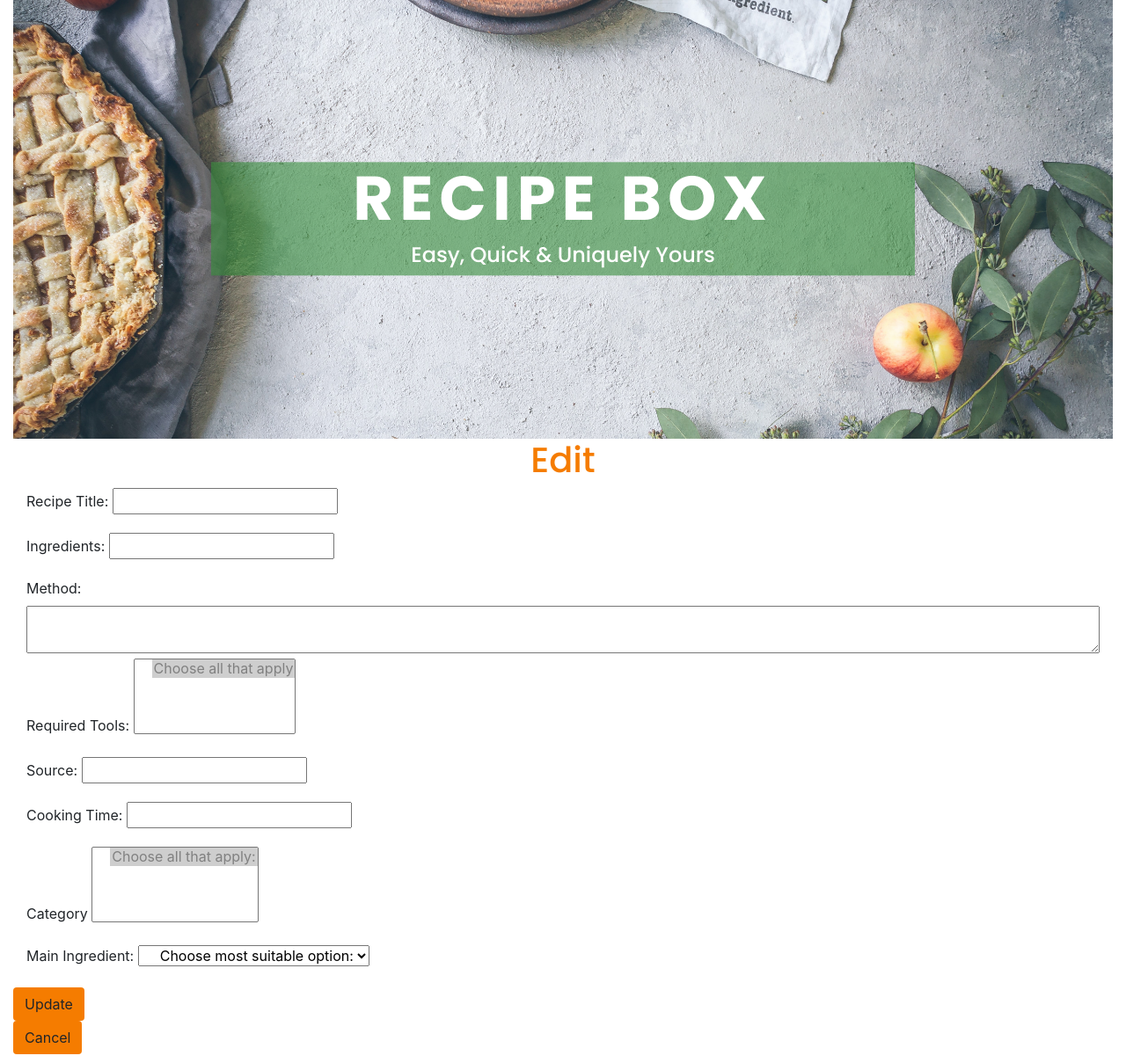
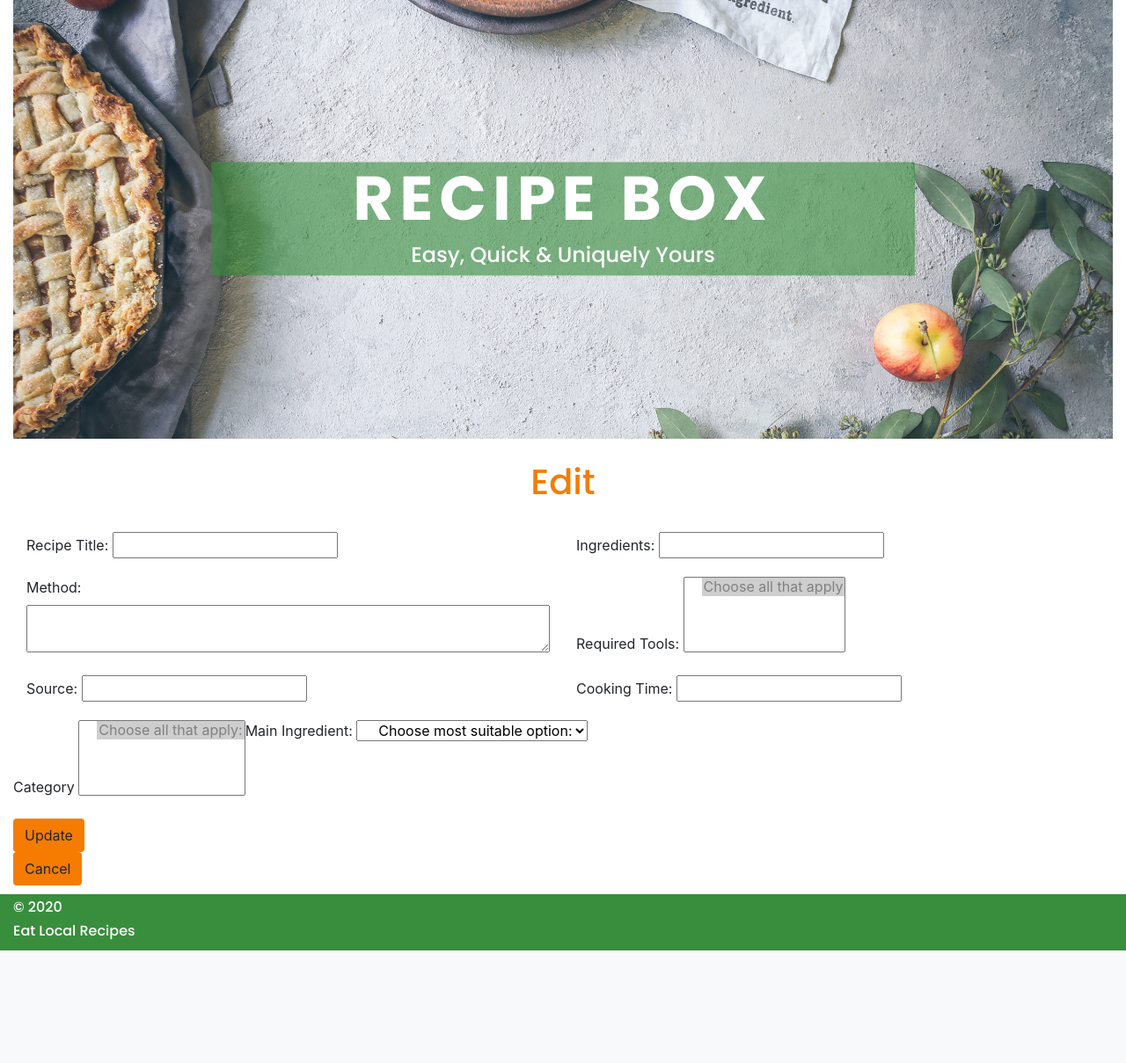
Before and after one commit to cherylhaz/milestone_project_3, a Flask app: template templates/edit_recipe.html in a window 1280 px wide. Shown: the part 57-1266 px from the top of the page at 88% size. After the commit the page ends 1138 px from the top, so only its background shows below. Run offline with Flask 2, Linux system fonts and the light colour scheme; the template is opened without the code that fills it, so the values that code supplies are empty; some libraries are stand-ins or nearby versions.

Commit message:
fixing layout on edit page

```diff
--- a/static/css/style.css
+++ b/static/css/style.css
@@ -155,7 +155,10 @@ textarea {
     color: #f57c00;
     font-family: 'Poppins', sans-serif;
     text-align: center;
+    padding-top: 25px;
+    padding-bottom: 25px;
 }
+
 
 /** Submission Page **/
 .submission {
--- a/templates/edit_recipe.html
+++ b/templates/edit_recipe.html
@@ -4,19 +4,30 @@
     <h1>Edit</h1>
     </div>
     <form action="{{ url_for('update_recipe', recipe_id=recipe._id)}}" method="POST" class="col s12">
+            <div class="row">
+            <div class="col-md-6">
             <div class="form-group">
             <label for="title">Recipe Title:</label>
                 <input id="title" name="title" type="text" class="validate" value="{{recipe.title}}">
             </div>
+            </div>
+            <div class="col-md-6">
         <div class="form-group">
         <label for="ingredients">Ingredients:</label>
           <input id="ingredients" name="ingredients" type="text" class="validate" value="{{recipe.ingredients}}">
         </div>
+        </div>
+
+        </div>
+        <div class="row">
+            <div class="col-md-6">
                 <div class="form-gorup">
                     <label for="method">Method:</label>
                     <textarea id="method" name="method" type="text" class="validate" value="{{recipe.method}}"></textarea>
 
                 </div>
+            </div>
+            <div class="col-md-6">
                 <div class="form-group">
                     <label>Required Tools:</label>
                     <select id="required_tools" name="required_tools" class="select1" multiple value="{{recipe.required_tools}}">
@@ -26,16 +37,24 @@
                     {% endfor %}
                     </select>
                 </div>
+            </div>
+        </div>
+        <div class="row">
+        <div class="col-md-6">
         <div class="form-group">
         <label for="source">Source:</label>
           <input id="source" name="source" type="text" class="validate" value="{{recipe.source}}">
 
         </div>
+        </div>
+        <div class="col-md-6">
             <div class="form-group">
                 <label for="cooking_time">Cooking Time:</label>
                 <input id="cooking_time" name="cooking_time" type="text" class="validate" value="{{recipe.cooking_time}}">
-
             </div>
+        </div>
+        </div>
+        <div class="row">
         <div class="form-group">
         <label>Category</label>
             <select class="select1" id="category" name="category" multiple value="{{recipe.category}}">
@@ -55,6 +74,7 @@
                                {% endfor %}
                             </select>
                         </div>
+                        </div>
 <div class="row">
  <button class="btn waves-effect waves-light form_buttons" type="submit" name="action">Update
   </button>
```
Lines whose indentation alone changed are shown as unchanged.
